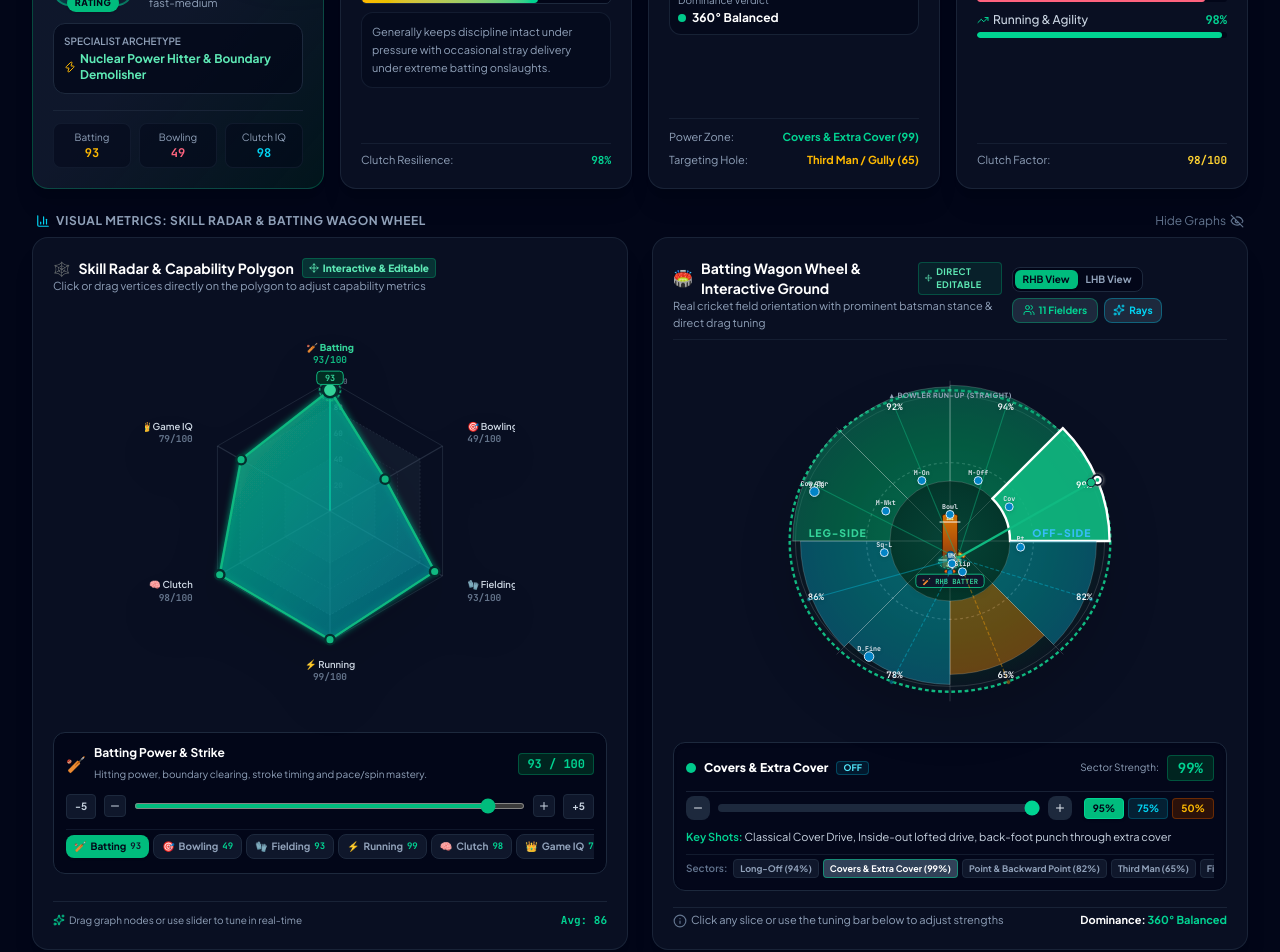
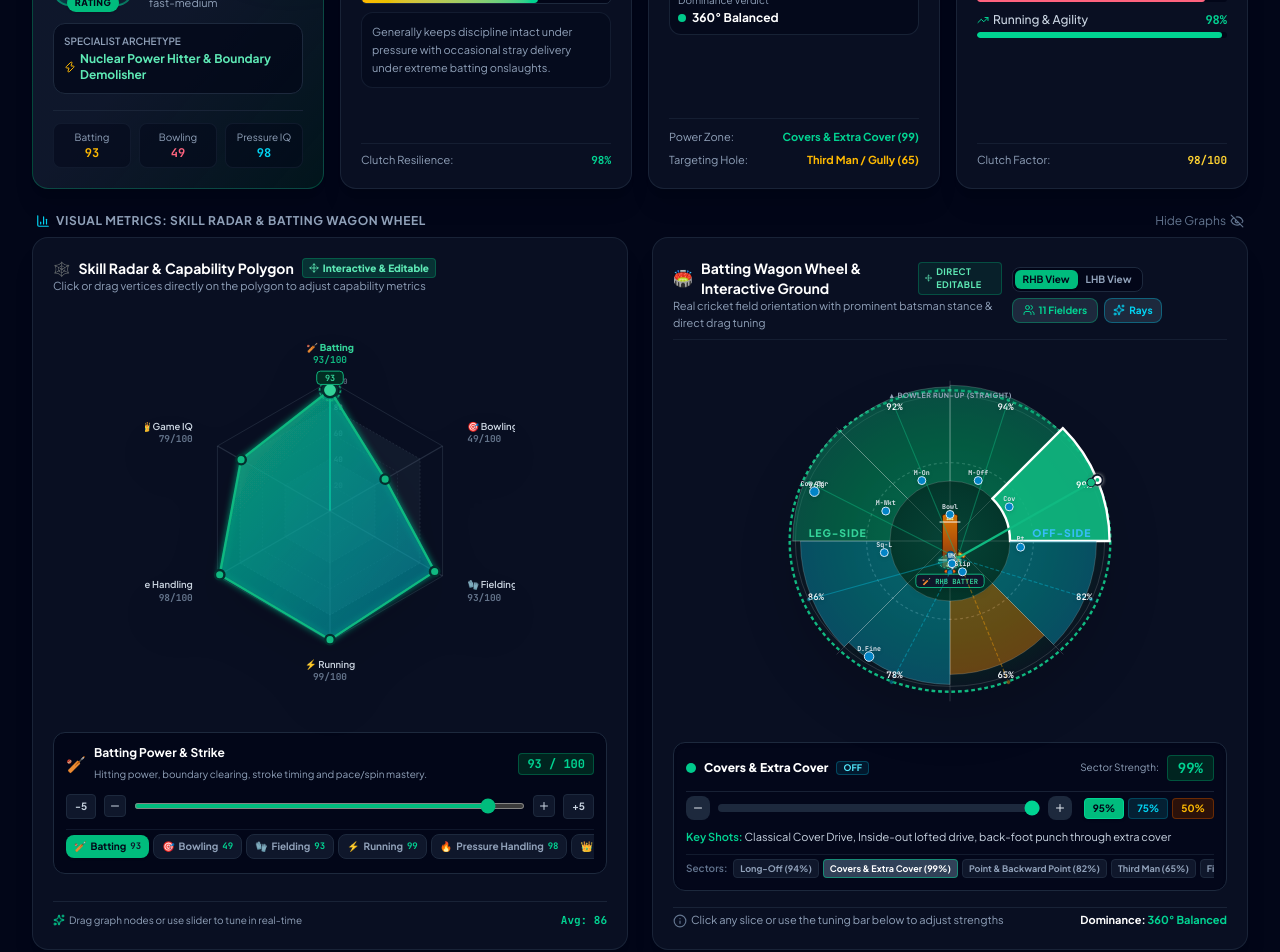
Before and after one commit to sharathhc529/cricket-meter, a React (Vite) app: page / in a window 1280 px wide. Shown: the part 1820-2772 px from the top of the page. Built offline with nearby package versions, Linux system fonts and the light colour scheme.

Commit message:
fix: rename Clutch to Pressure Handling on Radar Chart and Overview Cards for clarity

```diff
--- a/src/components/OverviewCards.tsx
+++ b/src/components/OverviewCards.tsx
@@ -85,7 +85,7 @@ export const OverviewCards: React.FC<OverviewCardsProps> = ({ player, metrics })
             <span className="font-mono font-bold text-rose-400 text-xs">{metrics.bowlingScore}</span>
           </div>
           <div className="bg-slate-950/50 p-1.5 rounded-lg border border-slate-800/50">
-            <span className="text-slate-400 block">Clutch IQ</span>
+            <span className="text-slate-400 block">Pressure IQ</span>
             <span className="font-mono font-bold text-cyan-400 text-xs">{metrics.mentalClutchScore}</span>
           </div>
         </div>
--- a/src/components/RadarChart.tsx
+++ b/src/components/RadarChart.tsx
@@ -59,10 +59,10 @@ const RADAR_AXIS_CONFIGS: RadarAxisConfig[] = [
   },
   {
     key: 'clutch',
-    label: 'Clutch & Pressure Nerve',
-    shortLabel: 'Clutch',
-    icon: '🧠',
-    description: 'Match finishing under intense heat, body language and crisis temperament.',
+    label: 'Pressure Handling & Crisis',
+    shortLabel: 'Pressure Handling',
+    icon: '🔥',
+    description: 'Holding nerves under intense match pressure, tight finishes, and crisis management.',
     paramKeys: ['pressureHandlingClutch', 'confidenceLevel'],
     getValue: (p) => p.parameters.pressureHandlingClutch,
   },
```
